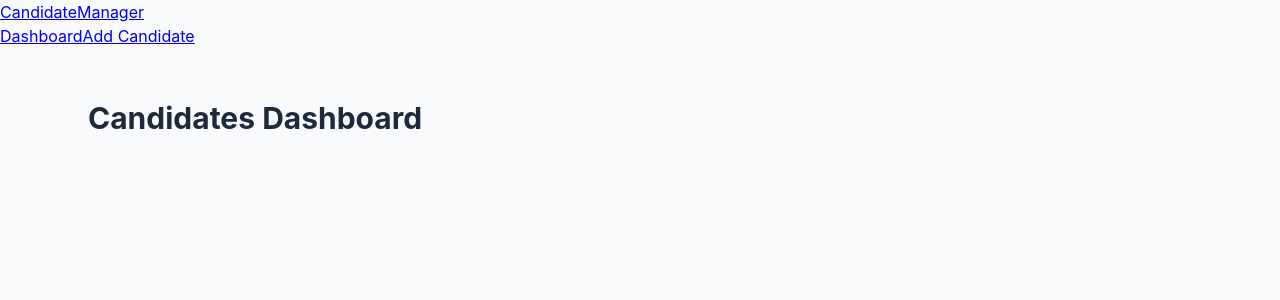
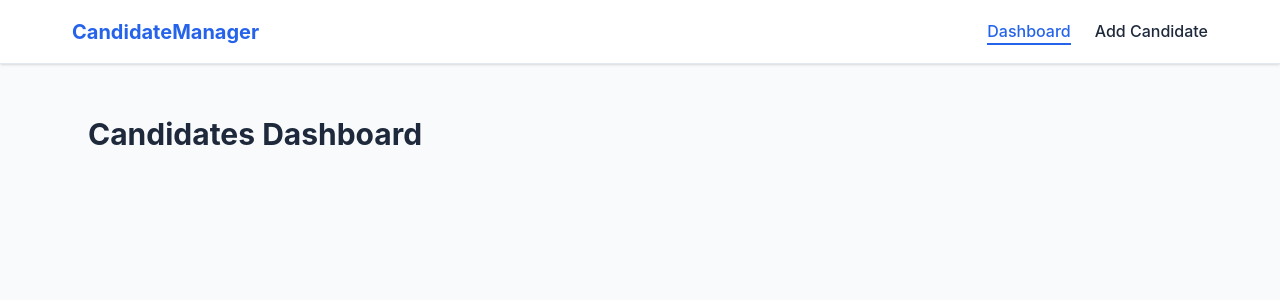
Before and after one commit to LazarAcimovic/Candidate-Manager, a React (Vite) app in the folder frontend/candidate_manager_frontend/: page / in a window 1280 px wide. Shown: the top 300 px of the page. Built offline with nearby package versions, Linux system fonts and the light colour scheme.

Commit message:
modify index.css file

```diff
--- a/frontend/candidate_manager_frontend/src/index.css
+++ b/frontend/candidate_manager_frontend/src/index.css
@@ -7,6 +7,7 @@
   --border-color: #e2e8f0;
   --white: #ffffff;
   --shadow: 0 1px 3px 0 rgb(0 0 0 / 0.1), 0 1px 2px -1px rgb(0 0 0 / 0.1);
+  --navbar-height: 64px;
 }
 
 * {
@@ -30,6 +31,56 @@ body {
   min-height: 100vh;
   display: flex;
   flex-direction: column;
+}
+
+.navbar {
+  height: var(--navbar-height);
+  background-color: var(--white);
+  border-bottom: 1px solid var(--border-color);
+  box-shadow: var(--shadow);
+  display: flex;
+  align-items: center;
+  position: sticky;
+  top: 0;
+  z-index: 1000;
+}
+
+.navbar-container {
+  max-width: 1200px;
+  margin: 0 auto;
+  width: 100%;
+  padding: 0 2rem;
+  display: flex;
+  justify-content: space-between;
+  align-items: center;
+}
+
+.navbar-brand {
+  font-size: 1.25rem;
+  font-weight: 700;
+  color: var(--primary-color);
+  text-decoration: none;
+}
+
+.navbar-links {
+  display: flex;
+  gap: 1.5rem;
+}
+
+.nav-link {
+  text-decoration: none;
+  color: var(--text-color);
+  font-weight: 500;
+  transition: color 0.2s;
+}
+
+.nav-link:hover {
+  color: var(--primary-color);
+}
+
+.nav-link.active {
+  color: var(--primary-color);
+  border-bottom: 2px solid var(--primary-color);
 }
 
 .content-area {
```
